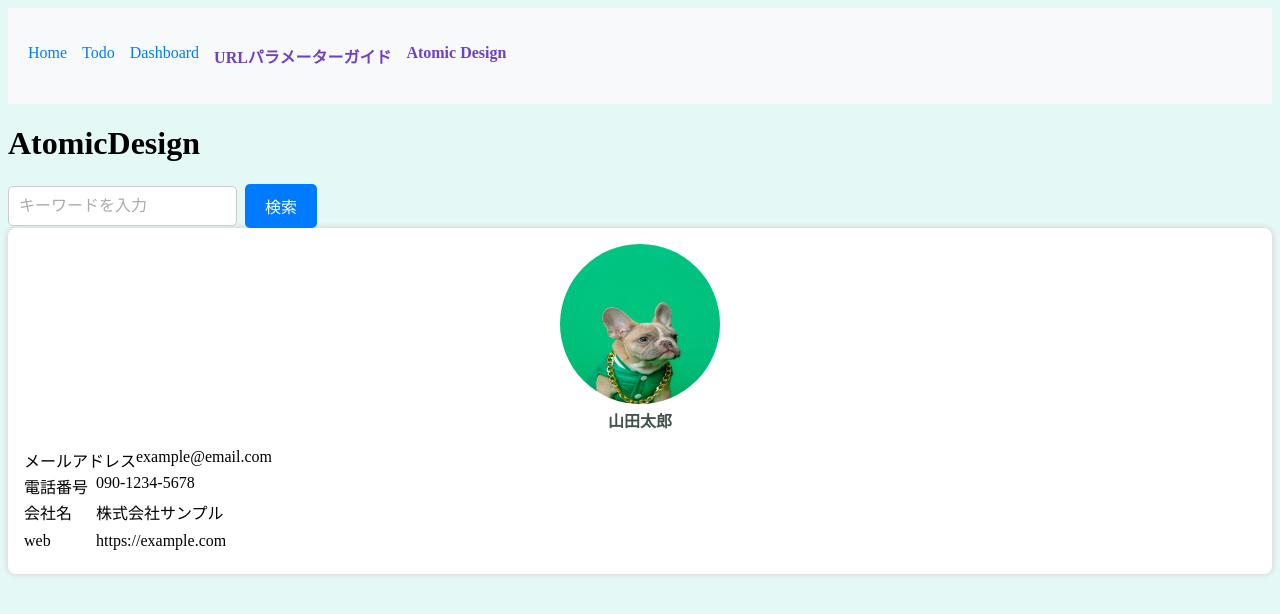
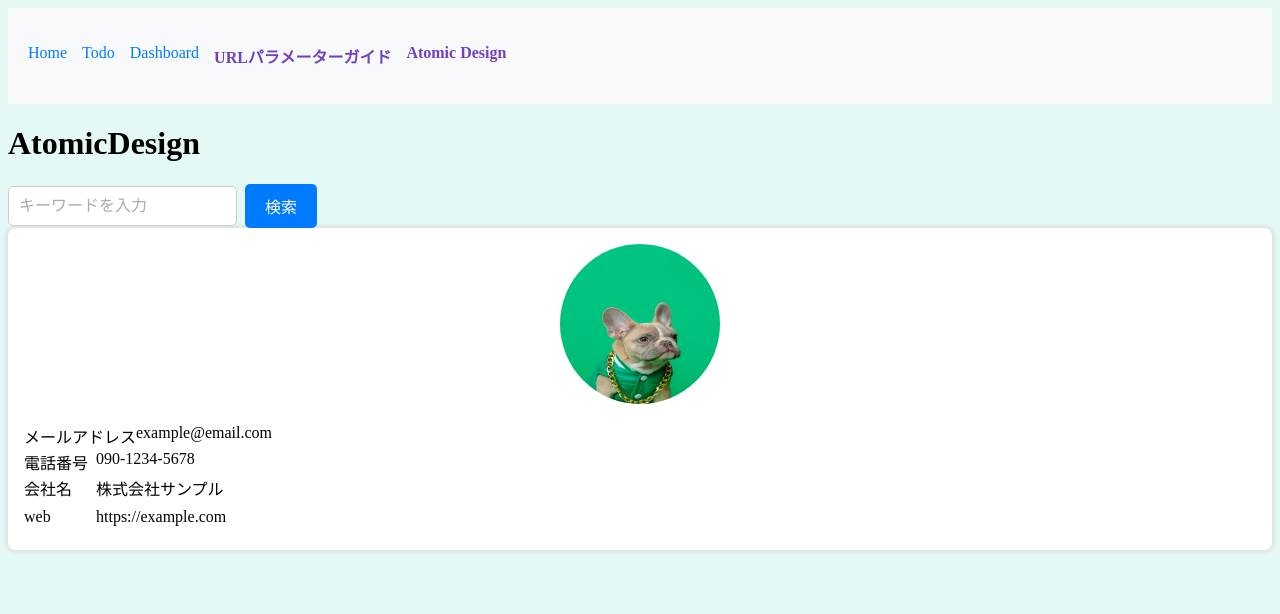
Before and after one commit to m-shimizu-f-50/react-sample, a React (Vite) app: page /atomic-design in a window 1280 px wide. Shown: the top 614 px of the page. Built offline with nearby package versions, Linux system fonts and the light colour scheme.

Commit message:
グローバルstate　実装

```diff
--- a/src/components/organisms/user/UserCard.jsx
+++ b/src/components/organisms/user/UserCard.jsx
@@ -1,12 +1,16 @@
 import styled from 'styled-components';
 import { Card } from '../../atoms/button/card/Card';
 import { UserIconWithName } from '../../molecules/user/UserIconWithName';
+import { useContext } from 'react';
+import { UserContext } from '../../../providers/UserProvider';
 
 export const UserCard = (props) => {
 	const { user } = props;
+
+	const context = useContext(UserContext);
 	return (
 		<Card>
-			<UserIconWithName name={user.name} />
+			<UserIconWithName name={context.contextName} />
 			<SDl>
 				<dt>メールアドレス</dt>
 				<dd>{user.email}</dd>
--- a/src/main.tsx
+++ b/src/main.tsx
@@ -4,6 +4,8 @@ import { BrowserRouter, Link } from 'react-router-dom';
 
 import { RenderRouter } from './router/RenderRouter';
 import { routes } from './router/Routes';
+
+import { UserProvider } from './providers/UserProvider';
 
 const rootElement = document.getElementById('root');
 const root = createRoot(rootElement!);
@@ -74,7 +76,9 @@ root.render(
 				</ul>
 			</nav>
 
-			<RenderRouter routes={routes} />
+			<UserProvider>
+				<RenderRouter routes={routes} />
+			</UserProvider>
 		</BrowserRouter>
 	</StrictMode>
 );
--- /dev/null
+++ b/src/providers/UserProvider.jsx
@@ -0,0 +1,15 @@
+import { createContext, useState } from 'react';
+
+export const UserContext = createContext({});
+
+export const UserProvider = (props) => {
+	const { children } = props;
+
+	const [userInfo, setUserInfo] = useState(null);
+
+	return (
+		<UserContext.Provider value={{ userInfo, setUserInfo }}>
+			{children}
+		</UserContext.Provider>
+	);
+};
```
